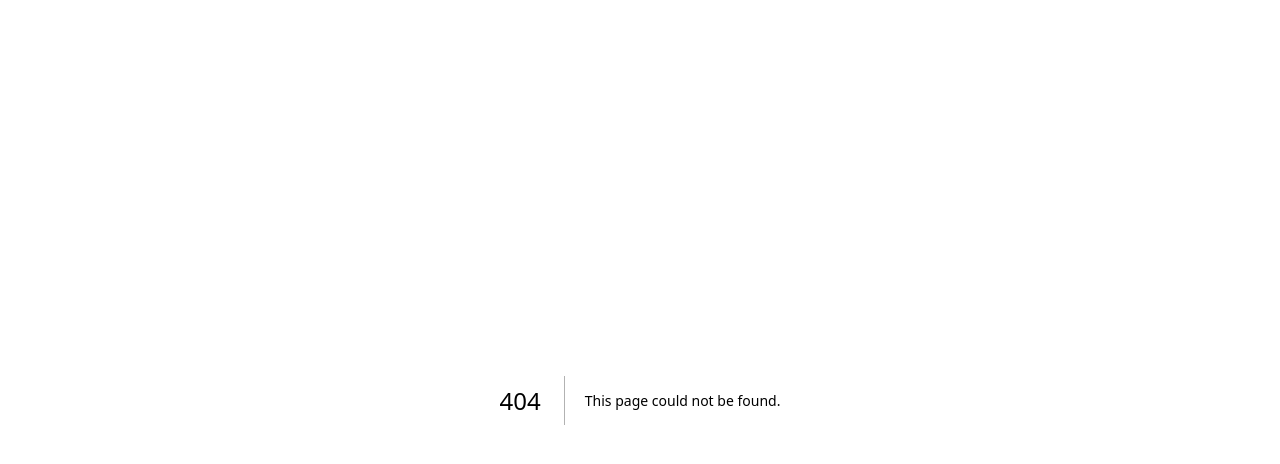
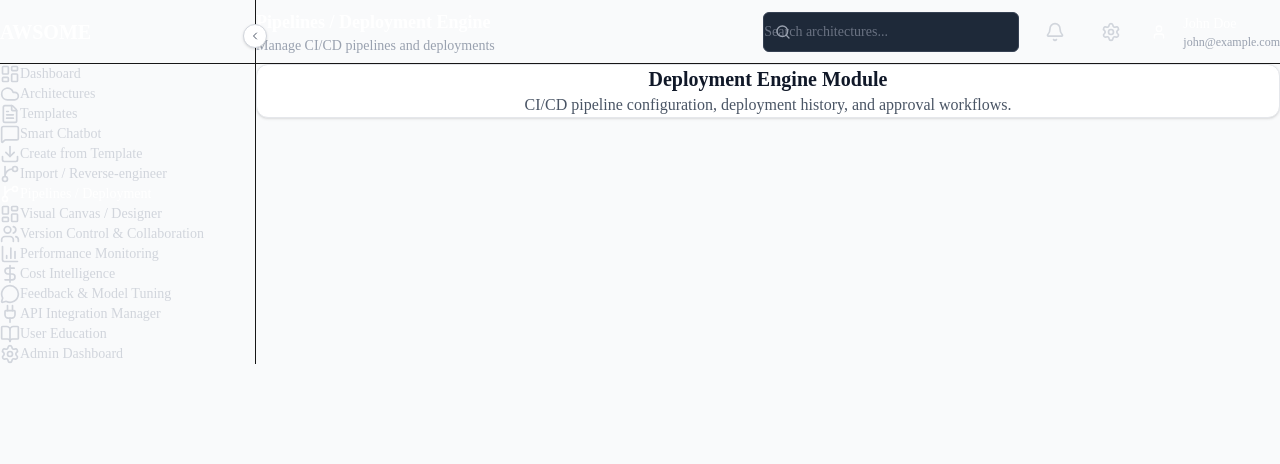
Before and after one commit to Baansheeee/AWSOME, a Next.js app: page /deployments in a window 1280 px wide. Before the commit this address had no page. Shown: the top 464 px of the page. Built offline with nearby package versions, Linux system fonts and the light colour scheme.

Commit message:
Auto-commit: Agent tool execution

```diff
--- /dev/null
+++ b/src/app/(dashboard)/deployments/page.tsx
@@ -0,0 +1,23 @@
+"use client"
+
+import { motion } from "framer-motion"
+import { DashboardLayout } from "@/components/layout/dashboard-layout"
+
+export default function DeploymentsPage() {
+  return (
+    <DashboardLayout title="Pipelines / Deployment Engine" subtitle="Manage CI/CD pipelines and deployments">
+      <div className="p-6">
+        <motion.div
+          initial={{ opacity: 0, y: 20 }}
+          animate={{ opacity: 1, y: 0 }}
+          className="bg-white rounded-xl p-8 shadow-sm border border-gray-200 text-center"
+        >
+          <h3 className="text-xl font-semibold text-gray-900 mb-2">Deployment Engine Module</h3>
+          <p className="text-gray-600">
+            CI/CD pipeline configuration, deployment history, and approval workflows.
+          </p>
+        </motion.div>
+      </div>
+    </DashboardLayout>
+  )
+}
```
